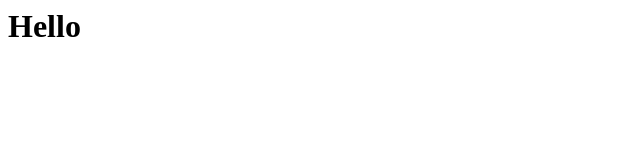
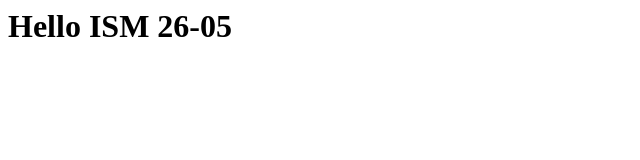
Before and after one commit to ismailkmr/hellodevfactor, a plain HTML site: page index.html in a window 1280 px wide. Shown: the whole page, without its empty margins (0-640 px from the left). Drawn offline with Linux system fonts and the light colour scheme.

Commit message:
initial commit

```diff
--- a/index.html
+++ b/index.html
@@ -1,5 +1,5 @@
 <html>
 <body>
-<h1>Hello</h1>
+<h1>Hello ISM 26-05</h1>
 </body>
 </html>
```
